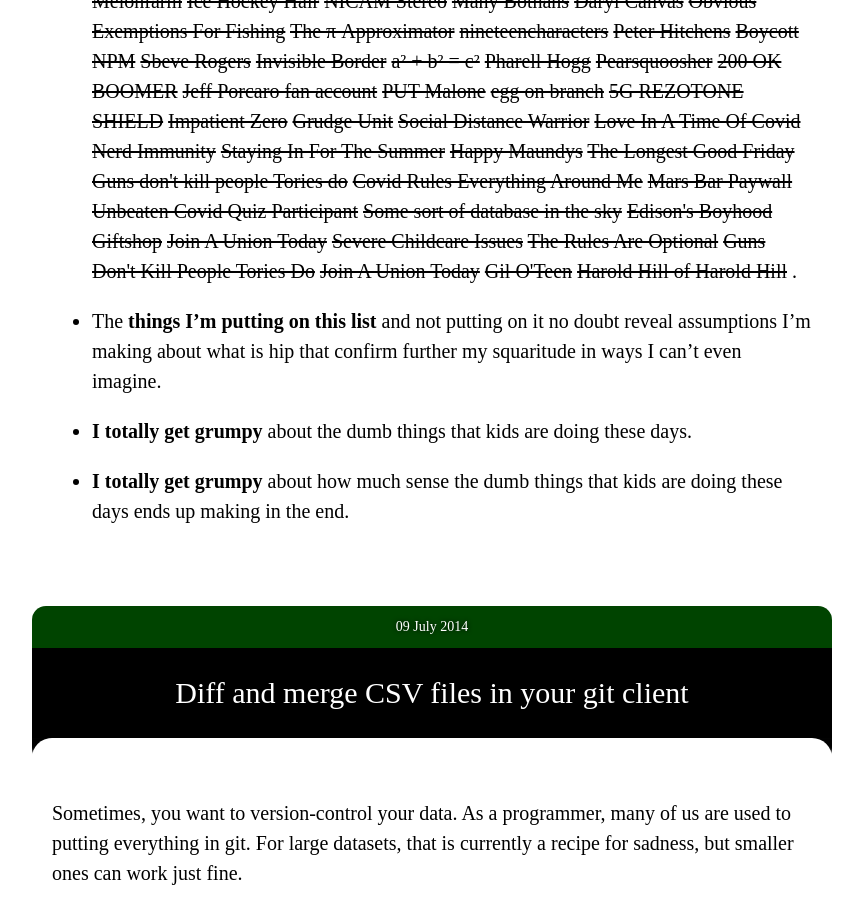
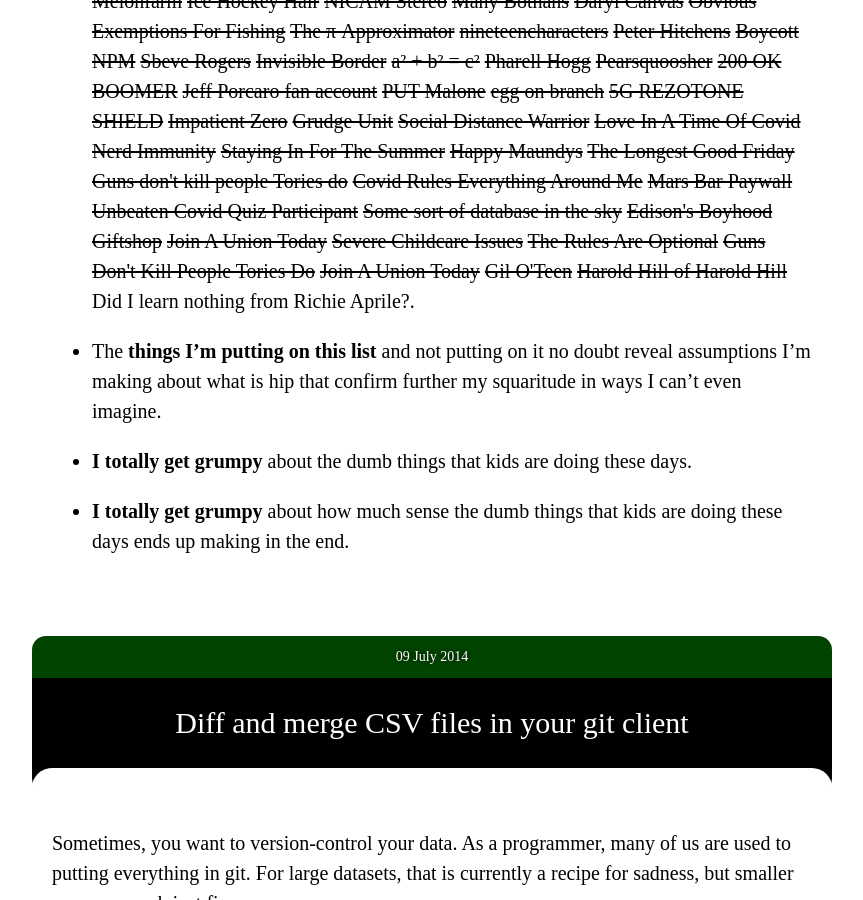
Before and after one commit to paulfitz/paulfitz.github.io, a Jekyll site: the page built from index.html, in a window 1280 px wide and 900 px high, scrolled down 22221 px. Shown: the whole window, without its empty margins (208-1071 px from the left). Built offline with Jekyll 4.4.1, drawn with Linux system fonts in a browser that asks for light colours; nearby versions of some CDN libraries.

Commit message:
add a pikesleyism

```diff
--- a/_data/pikes.json
+++ b/_data/pikes.json
@@ -221,9 +221,8 @@
   "Severe Childcare Issues",
   "The Rules Are Optional",
   "Guns Don&#39;t Kill People Tories Do",
-  "",
   "Join A Union Today",
   "Gil O&#39;Teen",
   "Harold Hill of Harold Hill",
-  ""
+  "Did I learn nothing from Richie Aprile?"
 ]
```
